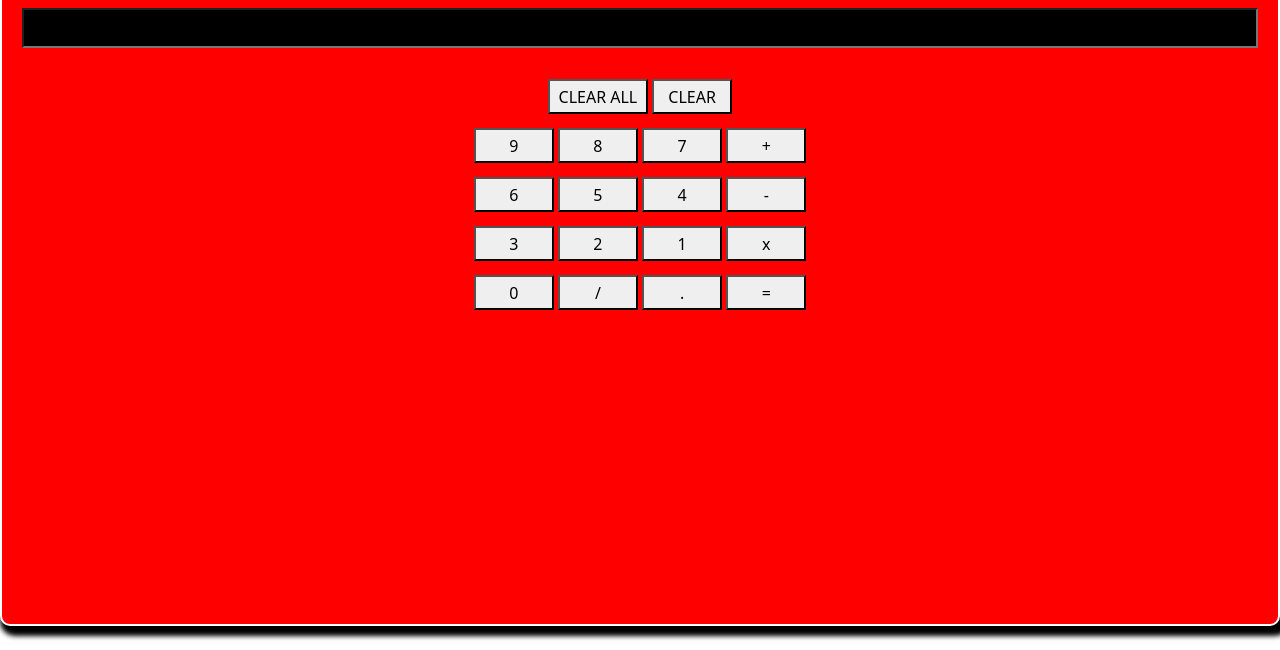
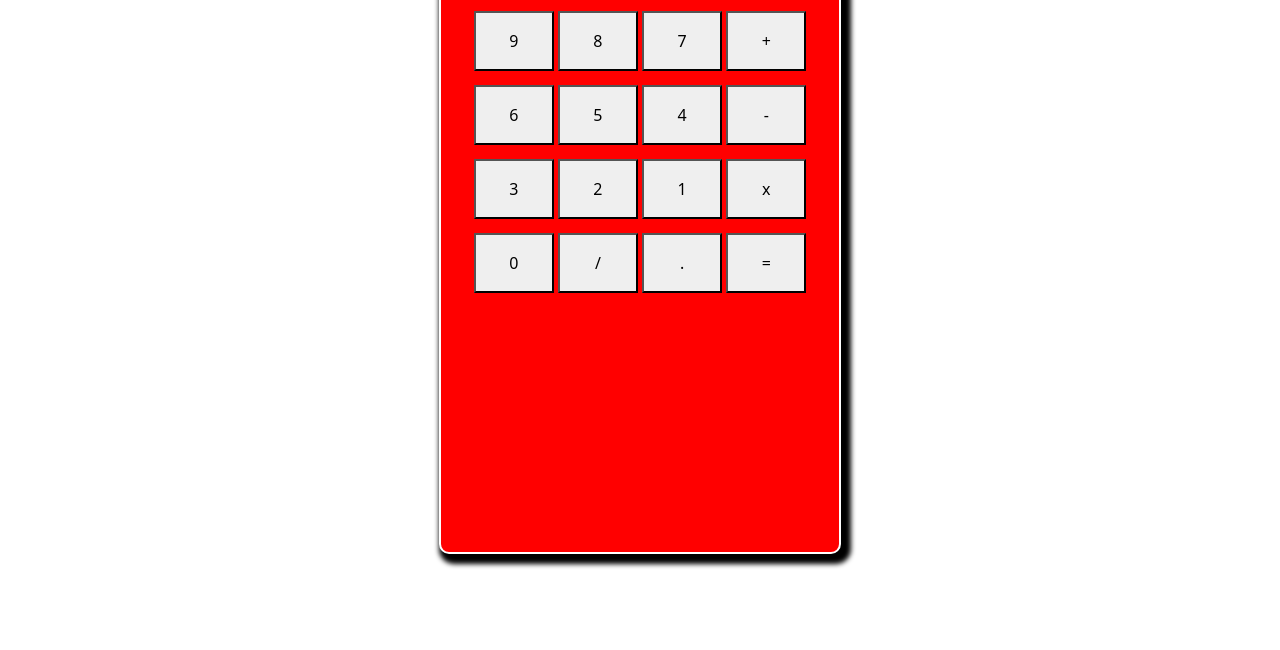
Before and after one commit to zohaib-2510/SYLANI-CALCULATOR, a plain HTML site: page index.html in a window 1280 px wide. Shown: the part 166-816 px from the top of the page. Drawn offline with nearby package versions, Linux system fonts and the light colour scheme; a web font is replaced by a local one.

Commit message:
COMPLETE
COMPLETE

```diff
--- a/index.html
+++ b/index.html
@@ -9,9 +9,7 @@
 </head>
 <body>
 
-
-    <h1>MADE BY <br><span class="s8">ZOHAIB SHEHZAD</span>
-    </h1><br><br>
+<br>
     <div class="mmm">
         <div class="main">
             <div class="inp">
@@ -24,25 +22,26 @@
     </div>
     <div class="bbbb">
 
-        <div class="btn col-12 md-6">
+        <div class="btn h-50">
             <button onclick="sum(9)">9</button>
     <button onclick="sum(8)">8</button>
     <button onclick="sum(7)">7</button>
     <button onclick="sum('+')">+</button>
 </div>
-<div class="btn col-12">
+<br>
+<div class="btn ">
     <button onclick="sum(6)">6</button>
     <button onclick="sum(5)">5</button>
     <button onclick="sum(4)">4</button>
     <button onclick="sum('-')">-</button>
-</div>
-<div class="btn col-12">
+</div><br>
+<div class="btn ">
     <button onclick="sum(3)">3</button>
     <button onclick="sum(2)">2</button>
     <button onclick="sum(1)">1</button>
     <button onclick="sum('*')">x</button>
-</div>
-<div class="btn col-12">
+</div><br>
+<div class="btn ">
     <button onclick="sum(0)">0</button>
     <button onclick="sum('/')">/</button>
     <button onclick="sum('.')">.</button>
--- a/style.css
+++ b/style.css
@@ -17,25 +17,29 @@ body{
     width: 100%;
     background-color: rgba(0, 6, 17, 0.887);
 
-}
-.mmm{
-
     display: flex;
     justify-content: center;
     align-items: center;
+}
+.mmm{
+    display: flex;
+    justify-content: center;
+    align-items: center;
+
 }
 
 .main{
  background-color: red;
     width: 100%;
-    height: 80vh;
+    height: 90vh;
 box-shadow: 5px 5px 5px 5px black;
 padding: 20px;
 border: 2px solid white;
 border-radius: 10px ;
 }
 button{
-    height: 35px;
+
+    height: 60px;
     width: 80px;
 margin: 3px;
     cursor: pointer;
@@ -44,8 +48,9 @@ margin: 3px;
     width: 100px;
 }
 input{
+    font-size: 2.5rem;
 background-color: black;
 color: white;
-    height: 40px;
+    height: 50px;
 width: 100%;
 }
```
